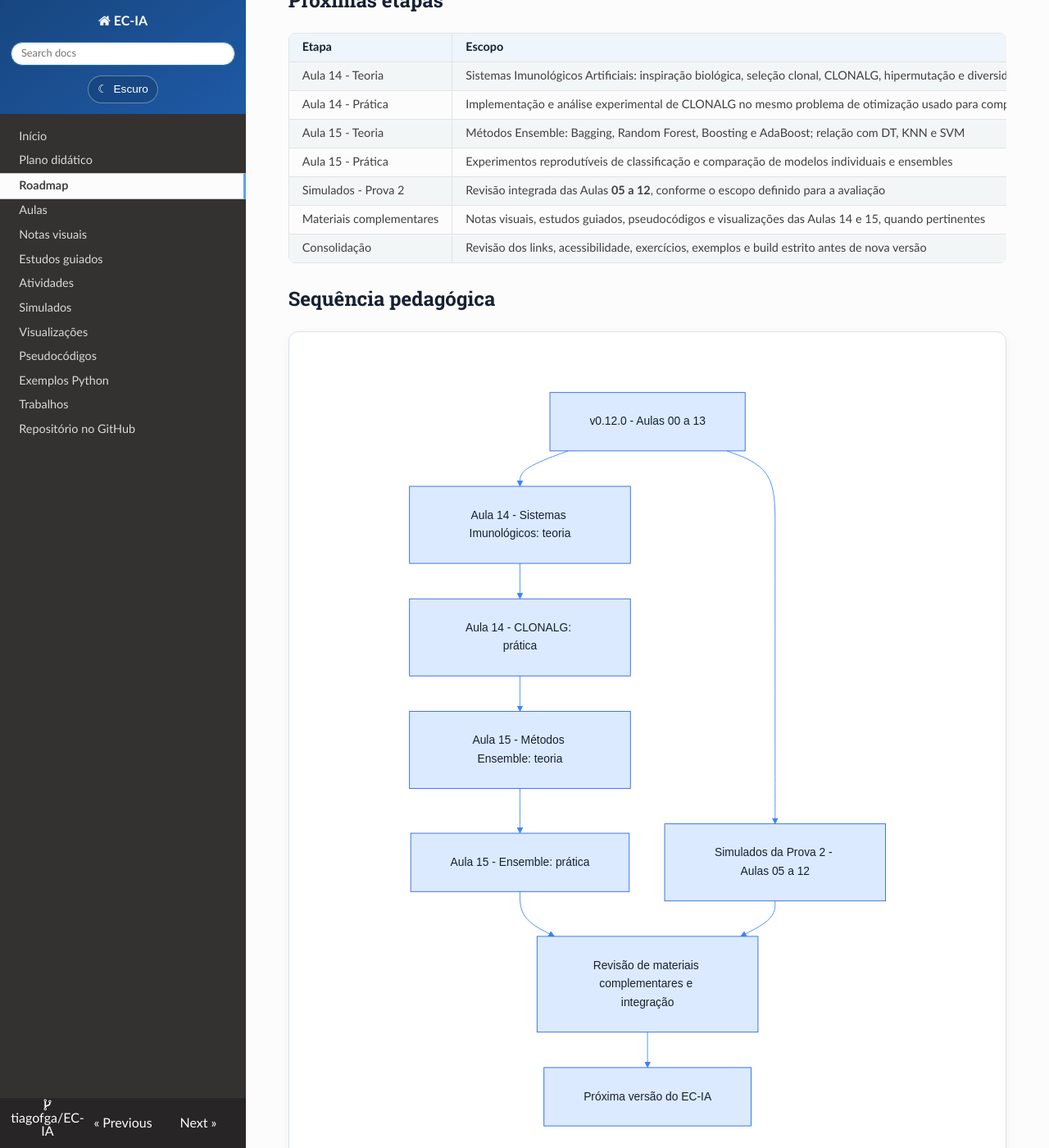
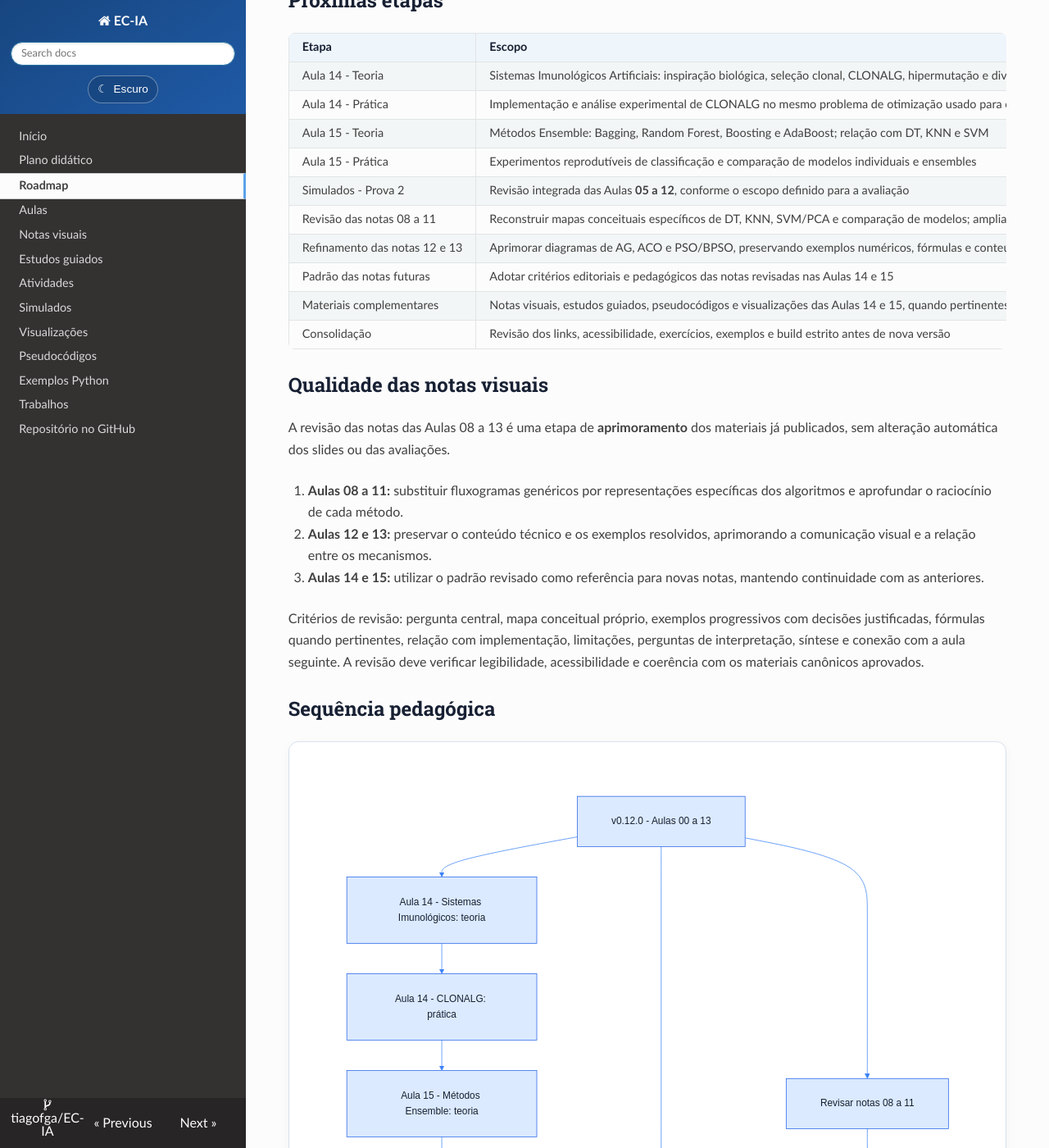
Before and after one commit to tiagofga/EC-IA, an MkDocs documentation site: the page built from docs/roadmap.md, in a window 1280 px wide and 1400 px high, scrolled down 476 px. Shown: the whole window at 82% size. Built offline with MkDocs 1.6.1, drawn with Linux system fonts in a browser that asks for light colours; nearby versions of some CDN libraries; some of the changed text lies outside the part shown.

Commit message:
docs(roadmap): planeja revisao das notas visuais 08 a 13

````diff
--- a/docs/roadmap.md
+++ b/docs/roadmap.md
@@ -17,8 +17,21 @@ A publicação dos materiais já consolidados pode ser consultada nas [aulas](au
 | Aula 15 - Teoria | Métodos Ensemble: Bagging, Random Forest, Boosting e AdaBoost; relação com DT, KNN e SVM | Planejada | PDF teórico com conceitos, exemplos e comparações |
 | Aula 15 - Prática | Experimentos reprodutíveis de classificação e comparação de modelos individuais e ensembles | Planejada | PDF prático, exemplos Python e análise de métricas |
 | Simulados - Prova 2 | Revisão integrada das Aulas **05 a 12**, conforme o escopo definido para a avaliação | A disponibilizar | Enunciados revisados e publicados na [seção de simulados](simulados/index.md) |
+| Revisão das notas 08 a 11 | Reconstruir mapas conceituais específicos de DT, KNN, SVM/PCA e comparação de modelos; ampliar exemplos resolvidos e questões de interpretação | Planejada | Cada nota apresenta mecanismo próprio, exemplo progressivo, ligação com Python, limitações e revisão ativa |
+| Refinamento das notas 12 e 13 | Aprimorar diagramas de AG, ACO e PSO/BPSO, preservando exemplos numéricos, fórmulas e conteúdos corretos já publicados | Planejado | Diagramas legíveis e fiéis às etapas dos algoritmos, com conexões explícitas às práticas |
+| Padrão das notas futuras | Adotar critérios editoriais e pedagógicos das notas revisadas nas Aulas 14 e 15 | Planejado | Revisão comparativa com material aprovado antes da publicação |
 | Materiais complementares | Notas visuais, estudos guiados, pseudocódigos e visualizações das Aulas 14 e 15, quando pertinentes | Planejados | Material integrado ao site, com navegação revisada |
 | Consolidação | Revisão dos links, acessibilidade, exercícios, exemplos e build estrito antes de nova versão | Planejada | PR aprovado, CI/deployment validado e changelog atualizado |
+
+## Qualidade das notas visuais
+
+A revisão das notas das Aulas 08 a 13 é uma etapa de **aprimoramento** dos materiais já publicados, sem alteração automática dos slides ou das avaliações.
+
+1. **Aulas 08 a 11:** substituir fluxogramas genéricos por representações específicas dos algoritmos e aprofundar o raciocínio de cada método.
+2. **Aulas 12 e 13:** preservar o conteúdo técnico e os exemplos resolvidos, aprimorando a comunicação visual e a relação entre os mecanismos.
+3. **Aulas 14 e 15:** utilizar o padrão revisado como referência para novas notas, mantendo continuidade com as anteriores.
+
+Critérios de revisão: pergunta central, mapa conceitual próprio, exemplos progressivos com decisões justificadas, fórmulas quando pertinentes, relação com implementação, limitações, perguntas de interpretação, síntese e conexão com a aula seguinte. A revisão deve verificar legibilidade, acessibilidade e coerência com os materiais canônicos aprovados.
 
 ## Sequência pedagógica
 
@@ -32,6 +45,9 @@ flowchart TD
   F --> G["Próxima versão do EC-IA"]
   A --> H["Simulados da Prova 2 - Aulas 05 a 12"]
   H --> F
+  A --> I["Revisar notas 08 a 11"]
+  I --> J["Refinar notas 12 e 13"]
+  J --> F
 ```
 
 As etapas de simulados e materiais complementares podem avançar em paralelo às aulas, sem alterar o escopo definido para a Prova 2.
````
